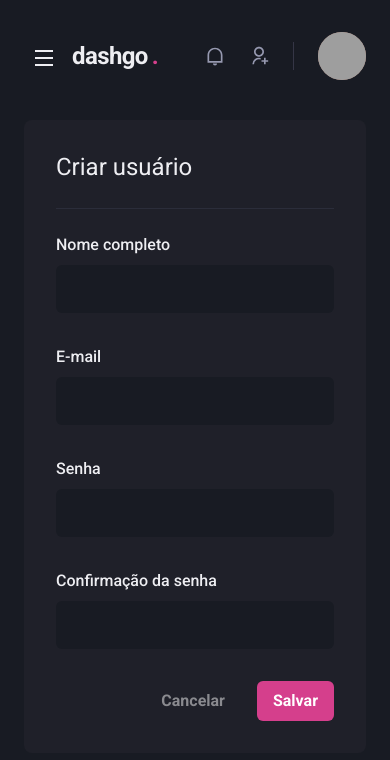
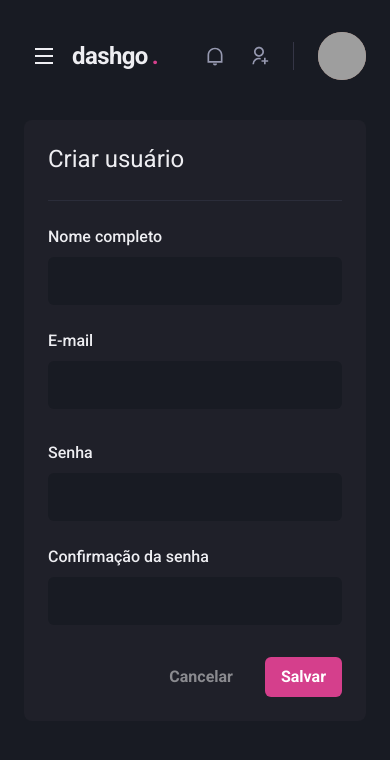
Before and after one commit to EduardoReisUX/dashgo, a Next.js app: page /users/create in a window 390 px wide. Shown: the top 760 px of the page. Built offline with nearby package versions, Linux system fonts and the light colour scheme; grey boxes are pictures that could not be loaded.

Commit message:
add responsivity to create user page

```diff
--- a/src/components/Header/index.tsx
+++ b/src/components/Header/index.tsx
@@ -30,10 +30,11 @@
         <IconButton
           aria-label="Open navigation"
           icon={<Icon as={RiMenuLine} />}
+          display={"flex"}
+          alignItems={"center"}
           fontSize={"24"}
           variant={"unstyled"}
           onClick={onOpen}
-          mt={"3"}
           mr={"2"}
         />
       )}
--- a/src/pages/users/create.tsx
+++ b/src/pages/users/create.tsx
@@ -20,7 +20,7 @@
       <Flex w={"100%"} my={6} maxW={1480} mx={"auto"} px={"6"}>
         <Sidebar />
 
-        <Box flex={"1"} borderRadius={8} bg={"gray.800"} p={"8"}>
+        <Box flex={"1"} borderRadius={8} bg={"gray.800"} p={["6", "8"]}>
           <Heading size={"lg"} fontWeight={"normal"}>
             Criar usuário
           </Heading>
@@ -28,11 +28,11 @@
           <Divider my={"6"} borderColor={"gray.700"} />
 
           <VStack spacing={"8"}>
-            <SimpleGrid minChildWidth={"240px"} spacing={"8"} w={"100%"}>
+            <SimpleGrid minChildWidth={"240px"} spacing={["6", "8"]} w={"100%"}>
               <Input name="name" label="Nome completo" />
               <Input name="email" label="E-mail" />
             </SimpleGrid>
-            <SimpleGrid minChildWidth={"240px"} spacing={"8"} w={"100%"}>
+            <SimpleGrid minChildWidth={"240px"} spacing={["6", "8"]} w={"100%"}>
               <Input name="password" label="Senha" />
               <Input
                 name="password_confirmation"
```
